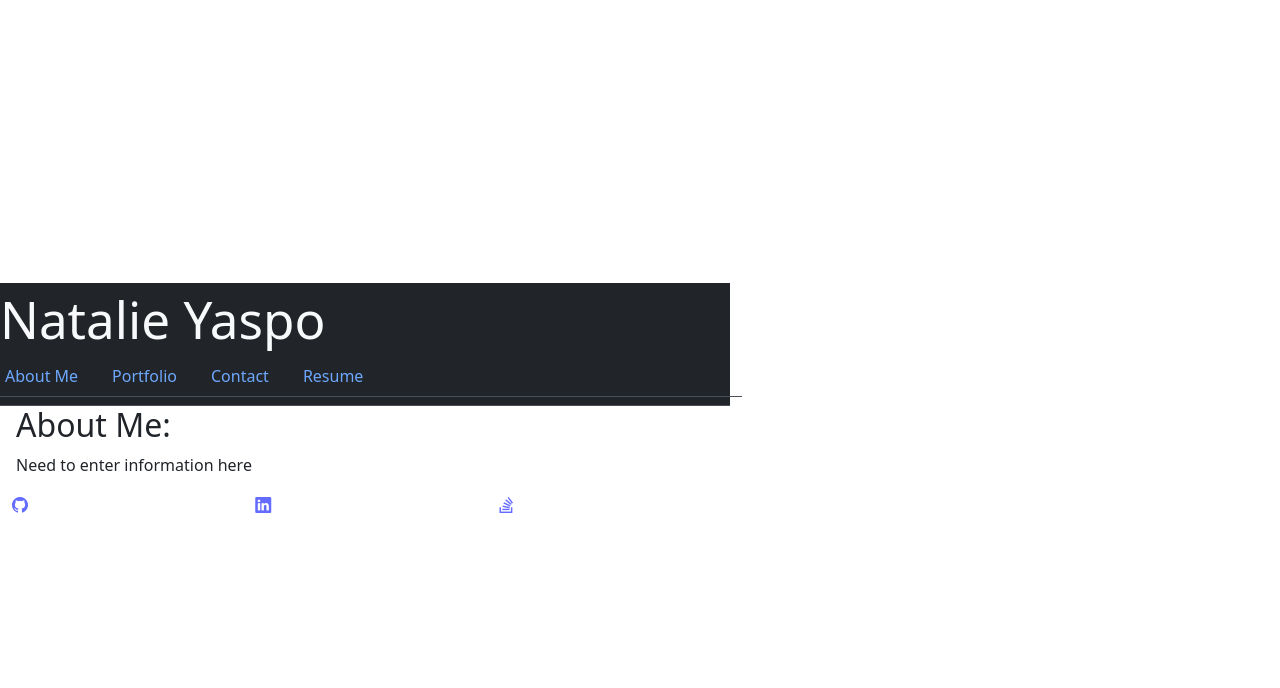
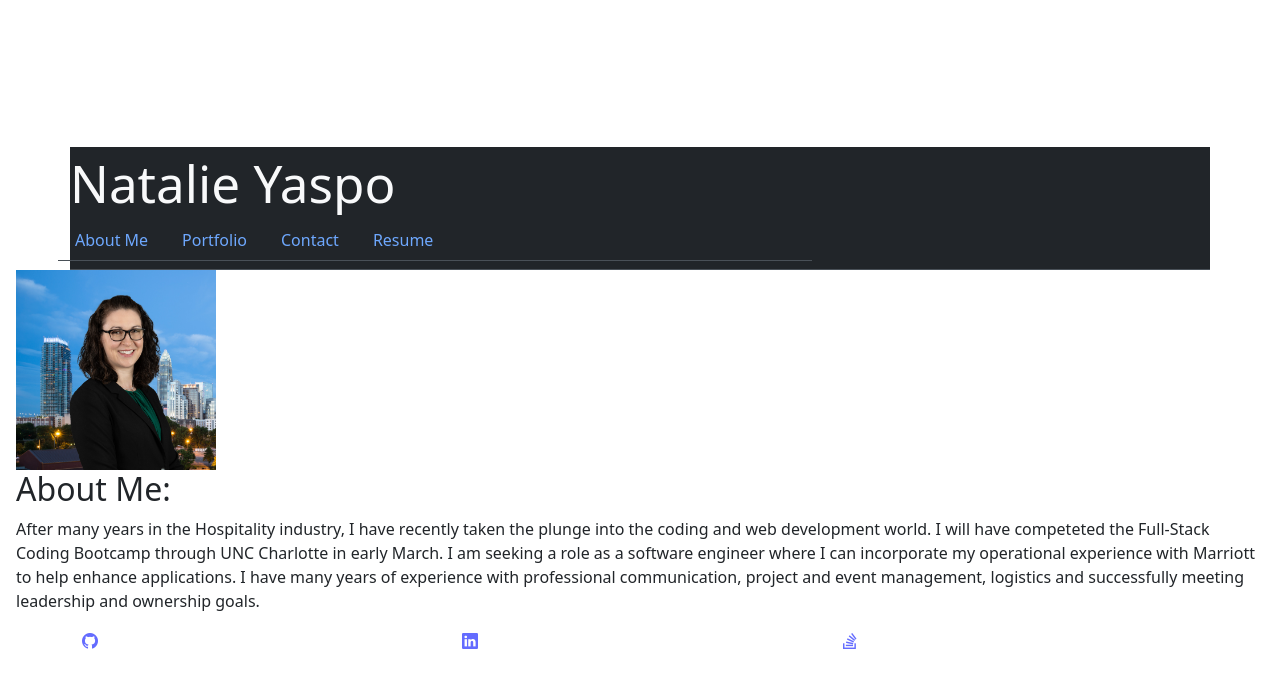
Before and after one commit to NatalieYaspo/Natalie-Yaspo-Portfolio, a React (Vite) app: page / in a window 1280 px wide. Shown: the top 688 px of the page. Built offline with nearby package versions, Linux system fonts and the light colour scheme.

Commit message:
About me completed

```diff
--- a/src/components/NavTabs.jsx
+++ b/src/components/NavTabs.jsx
@@ -19,7 +19,7 @@ function NavTabs() {
       </li>
       <li className="nav-item">
         <Link
-          to="/Portfolio"
+          to="/portfolio"
           // Check to see if the currentPage is `Portfolio`, and if so we use the active link class from bootstrap. Otherwise, we set it to a normal nav-link
           className={currentPage === '/Portfolio' ? 'nav-link active' : 'nav-link'}
         >
@@ -28,7 +28,7 @@ function NavTabs() {
       </li>
       <li className="nav-item">
         <Link
-          to="/Contact"
+          to="/contact"
           // Check to see if the currentPage is `Contact`, and if so we use the active link class from bootstrap. Otherwise, we set it to a normal nav-link
           className={currentPage === '/Contact' ? 'nav-link active' : 'nav-link'}
         >
@@ -37,7 +37,7 @@ function NavTabs() {
       </li>
       <li className="nav-item">
         <Link
-          to="/Resume"
+          to="/resume"
           // Check to see if the currentPage is `Resume`, and if so we use the active link class from bootstrap. Otherwise, we set it to a normal nav-link
           className={currentPage === '/Resume' ? 'nav-link active' : 'nav-link'}
         >
--- a/src/pages/AboutMePage.jsx
+++ b/src/pages/AboutMePage.jsx
@@ -1,9 +1,16 @@
+import Image from '../images/NatalieYaspo.jpg'
+
 export default function About() {
     return (
       <div>
+        <img src={Image} height={200} width={200} />
         <h2>About Me:</h2>
-        <p>
-          Need to enter information here
+        <p>After many years in the Hospitality industry, I have recently taken the plunge into the coding and web development world.
+          I will have competeted the Full-Stack Coding Bootcamp through UNC Charlotte in early March.
+
+        I am seeking a role as a software engineer where I can incorporate my operational experience with Marriott to help enhance applications.
+        I have many years of experience with professional communication, project and event management, logistics and successfully meeting leadership and ownership goals.
+
         </p>
       </div>
     );
```
Also changed, not shown: src/images/NatalieYaspo.jpg (added), 1 other file (tests, documents, lock files or other folders).
